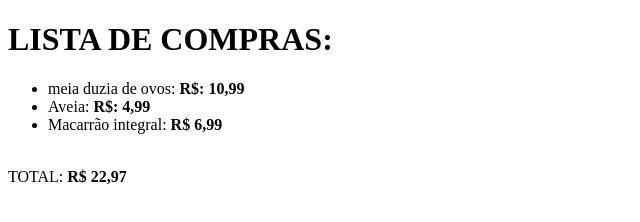
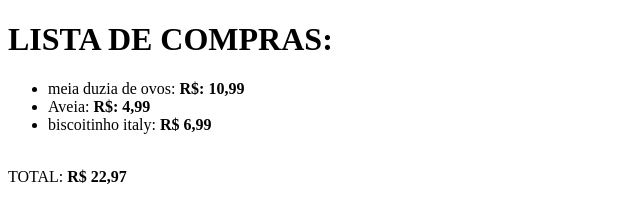
Before and after one commit to wmatheusm-dev/exercicio-lista-de-compras-dev-quest, a plain HTML site: page index.html in a window 1280 px wide. Shown: the full height of the page, 0-640 px from the left. Drawn offline with Linux system fonts and the light colour scheme.

Commit message:
alteração para biscoitinho italy

```diff
--- a/index.html
+++ b/index.html
@@ -12,7 +12,7 @@
 <ul class="lista">
     <li> meia duzia de ovos:  <strong>R$: 10,99</strong></li>
     <li>Aveia: <strong> R$: 4,99</strong> </li>
-    <li>Macarrão integral: <strong>R$ 6,99</strong></li> <br>
+    <li>biscoitinho italy: <strong>R$ 6,99</strong></li> <br>
 </ul>
 <p>TOTAL: <strong> R$ 22,97</strong></p>
 
```
